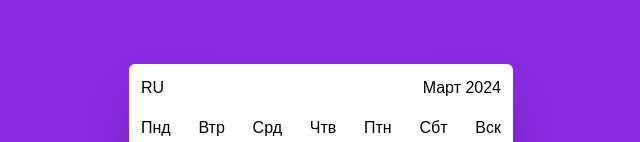
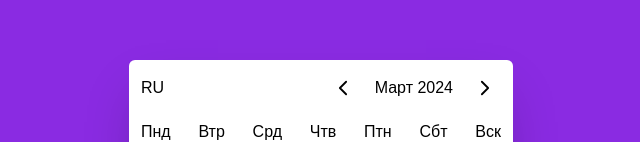
Before and after one commit to Horizonnns/vue-custom-calendar, a Vue app: page / in a window 1280 px wide. Shown: the part 157-299 px from the top of the page, without its empty margins (319-959 px from the left). Built offline with nearby package versions, Linux system fonts and the light colour scheme.

Commit message:
Added change of months

```diff
--- a/src/components/Calendar.vue
+++ b/src/components/Calendar.vue
@@ -1,5 +1,7 @@
 <script setup>
 import { computed, ref } from 'vue';
+import IconArrowNext from '../icons/IconArrowNext.vue';
+import IconArrowPrev from '../icons/IconArrowPrev.vue';
 
 // monthes
 const MONTHSRU = [
@@ -80,6 +82,25 @@ const daysToShow = computed(() => {
 	return days;
 });
 
+// change-current-month-to-prev
+const prevMonth = computed(() => {
+	if (currMonthIndex.value === 0) {
+		currMonthIndex.value = 11;
+		currYear.value--;
+	} else {
+		currMonthIndex.value--;
+	}
+});
+
+// change-current-month-to-next
+const nextMonth = computed(() => {
+	if (currMonthIndex.value === 11) {
+		currMonthIndex.value = 0;
+		currYear.value++;
+	} else {
+		currMonthIndex.value++;
+	}
+});
 </script>
 
 <template>
@@ -89,11 +110,25 @@ const daysToShow = computed(() => {
 			<button @click="languageToggler" class="uppercase">
 				{{ currLanguage }}
 			</button>
-			<span>{{ currMonthAndYear }}</span>
+
+			<div class="flex items-center space-x-4">
+				<button
+					@click="prevMonth"
+					class="hover:bg-gray-50 active:bg-gray-100 p-1.5 rounded-lg"
+				>
+					<IconArrowPrev />
+				</button>
+				<span>{{ currMonthAndYear }}</span>
+				<button
+					@click="nextMonth"
+					class="hover:bg-gray-50 active:bg-gray-100 p-1.5 rounded-lg"
+				>
+					<IconArrowNext />
+				</button>
+			</div>
 		</div>
 
 		<!-- calendar-body -->
-
 		<div class="space-y-1">
 			<div
 				v-if="currLanguage === 'ru'"
```
